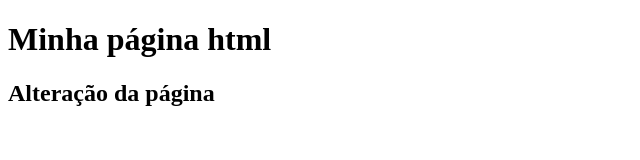
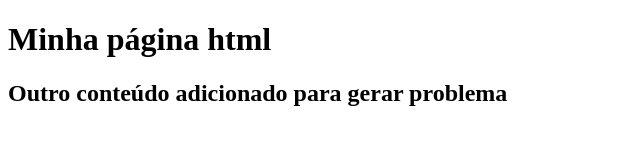
Before and after one commit to muriloFsaidel/gama-no-github, a plain HTML site: page index.html in a window 1280 px wide. Shown: the whole page, without its empty margins (0-640 px from the left). Drawn offline with Linux system fonts and the light colour scheme.

Commit message:
outro commit, desta vez em master

```diff
--- a/index.html
+++ b/index.html
@@ -1,10 +1,11 @@
 <!DOCTYPE html>
 <html>
 <head>
-
+	<meta charset="utf-8">
+	<title>Título</title>
 </head>
 	<body>
 	<h1>Minha página html</h1>
-	<h2> Alteração da página</h2>
+	<h2> Outro conteúdo adicionado para gerar problema</h2>
 	</body>
 </html>
```
